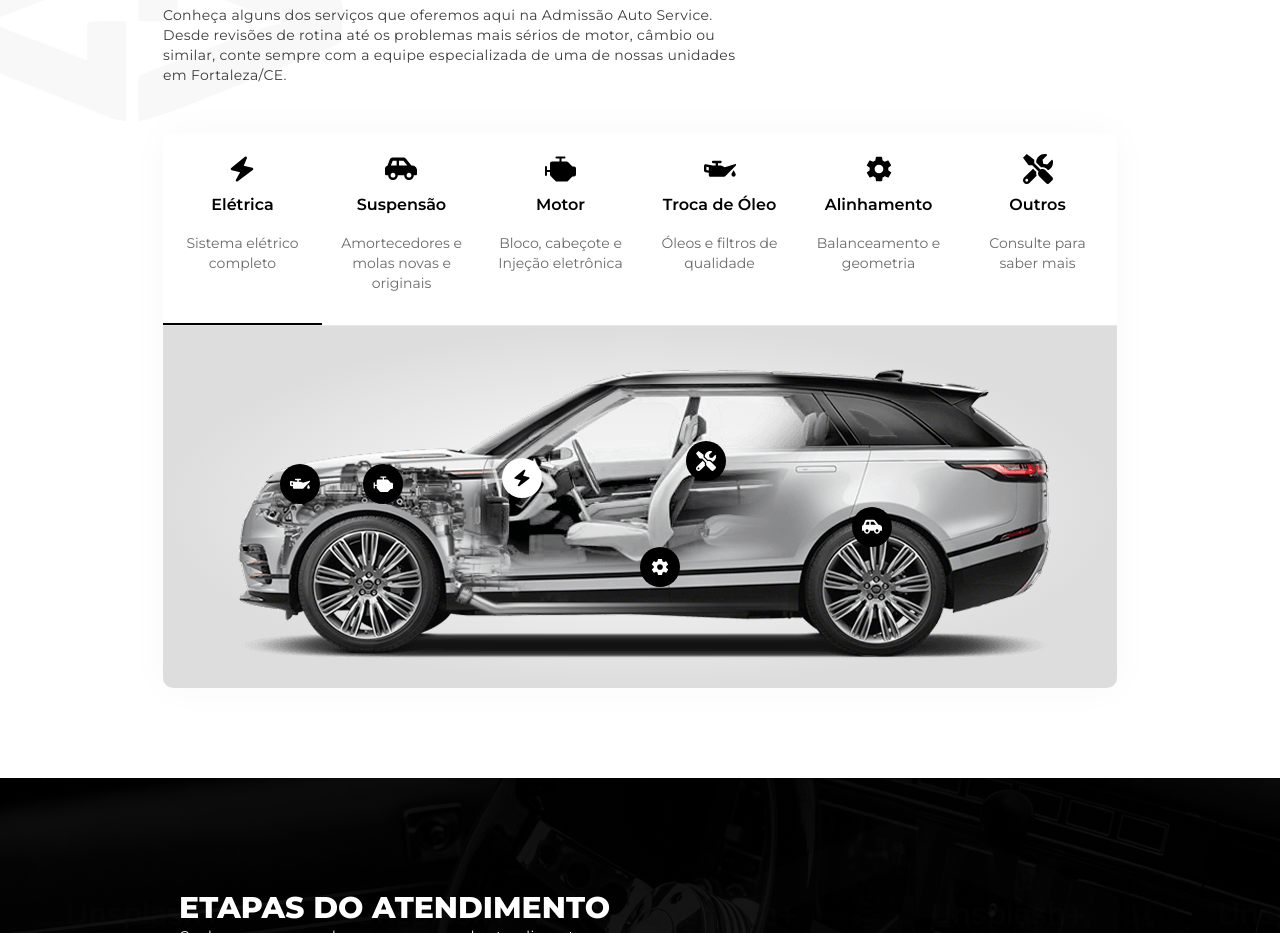
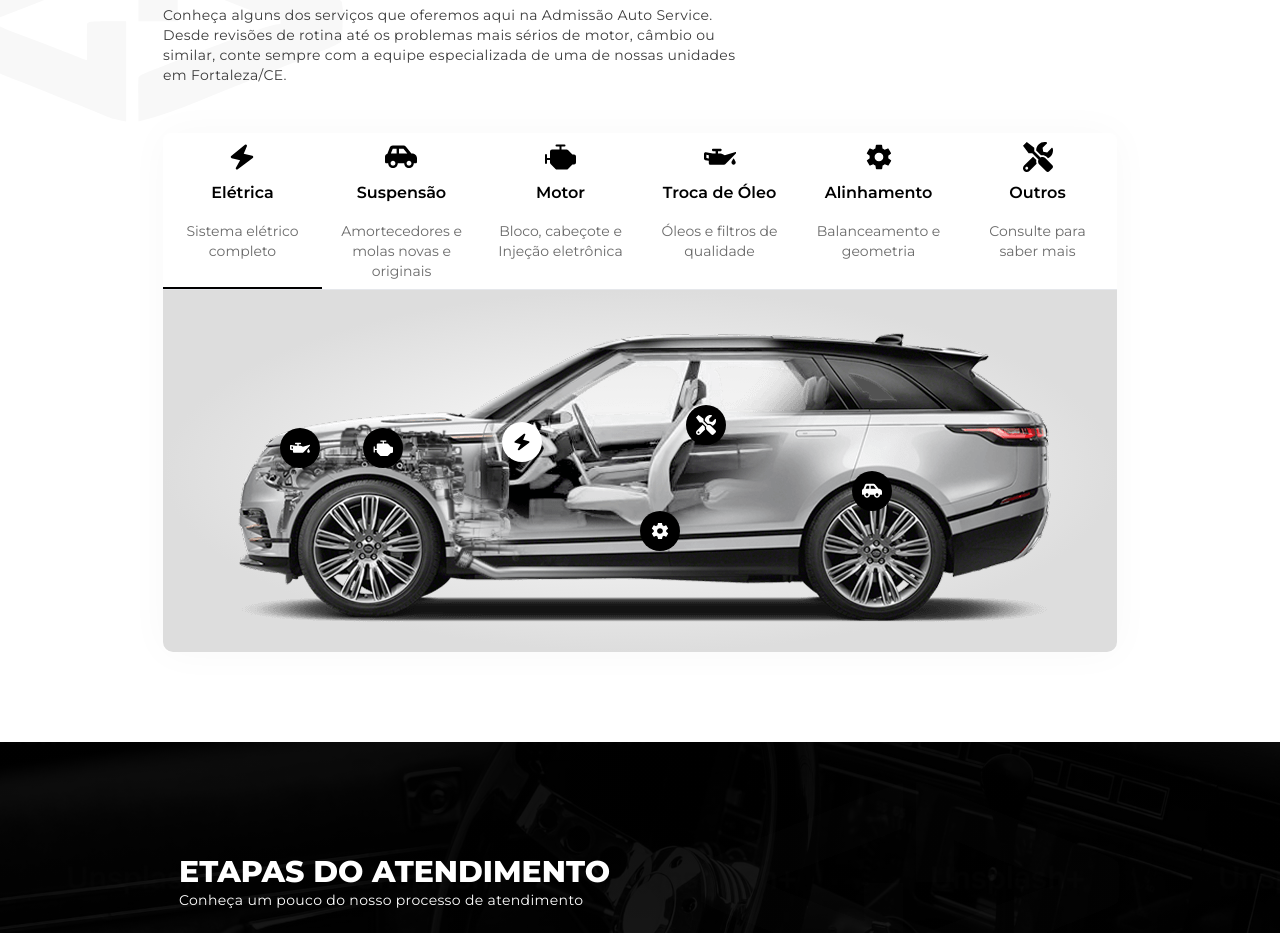
Before and after one commit to agilitycreative/admissao-auto-service, a Next.js app: page / in a window 1280 px wide. Shown: the part 1480-2413 px from the top of the page. Built offline with nearby package versions, Linux system fonts and the light colour scheme.

Commit message:
feat: remove padding and adjust card heigth of servicetabs

```diff
--- a/src/components/ServicesTabs.tsx
+++ b/src/components/ServicesTabs.tsx
@@ -97,7 +97,7 @@ const ServicesTabs: React.FC<ServicesTabsProps> = ({
                   <TabsTrigger
                     key={category.id}
                     value={category.id}
-                    className={`flex-1 flex flex-col items-center gap-4 py-5 px-0 h-48 rounded-none min-w-[150px] max-w-[200px] 2xl:min-w-0 2xl:max-w-none`}
+                    className={`flex-1 flex flex-col items-center gap-4 h-auto rounded-none min-w-[150px] max-w-[200px] 2xl:min-w-0 2xl:max-w-none`}
                   >
                     <div className="flex flex-col items-center">
                       <div
```
